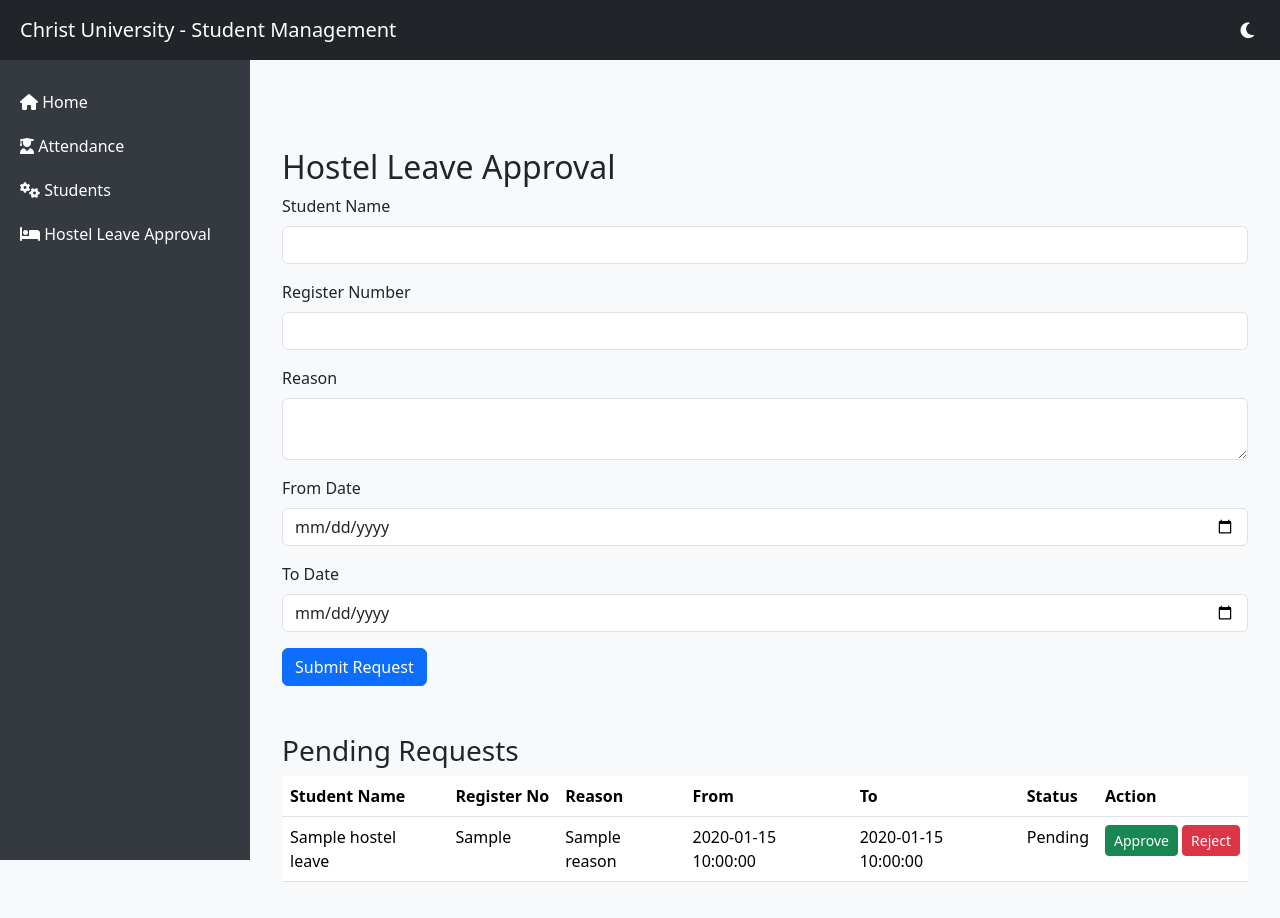
After one commit to Samiksha-gupta27/student-mgmt-flask, a Flask app: page /hostel_leave/ in a window 1280 px wide. The commit adds this page. Run offline with Flask 3, Linux system fonts and the light colour scheme; a database or web service that is not in the repository returns one stand-in record (values such as "Sample title").

Commit message:
Added hostel leave approval feature

```diff
--- a/app.py
+++ b/app.py
@@ -347,5 +347,33 @@ def export_data():
 
     return Response(output, mimetype='text/csv', headers={"Content-Disposition": "attachment;filename=students.csv"})
 
+# Hostel Leave Request Page
+@app.route('/hostel_leave/', methods=['GET', 'POST'])
+def hostel_leave_page():
+    if request.method == 'POST':
+        data = request.form
+        leave_request = {
+            'student_name': data['student_name'],
+            'reg_no': data['reg_no'],
+            'reason': data['reason'],
+            'from_date': data['from_date'],
+            'to_date': data['to_date'],
+            'status': 'Pending'
+        }
+        db.hostel_leave.insert_one(leave_request)
+        return redirect(url_for('hostel_leave_page'))
+
+    leave_requests = list(db.hostel_leave.find())
+    return render_template('hostel_leave.html', leave_requests=leave_requests)
+
+# Approve or Reject Leave Request
+@app.route('/update-leave/<id>/<action>/', methods=['POST'])
+def update_leave_status(id, action):
+    if action in ['approve', 'reject']:
+        status = 'Approved' if action == 'approve' else 'Rejected'
+        db.hostel_leave.update_one({'_id': ObjectId(id)}, {'$set': {'status': status}})
+    return redirect(url_for('hostel_leave_page'))
+
+
 if __name__ == '__main__':
     app.run(debug=True)
--- a/templates/base.html
+++ b/templates/base.html
@@ -5,16 +5,8 @@
     <meta charset="utf-8">
     <meta name="viewport" content="width=device-width, initial-scale=1">
     <title>STMS | {% block title %} {% endblock %} </title>
-
-    <!-- Bootstrap CSS -->
-    <link href="https://cdn.jsdelivr.net/npm/bootstrap@5.3.3/dist/css/bootstrap.min.css" rel="stylesheet"
-        integrity="sha384-QWTKZyjpPEjISv5WaRU9OFeRpok6YctnYmDr5pNlyT2bRjXh0JMhjY6hW+ALEwIH" crossorigin="anonymous">
-    <link href="https://cdn.jsdelivr.net/npm/bootstrap@5.3.2/dist/css/bootstrap.min.css" rel="stylesheet">
-
-    <!-- Font Awesome Icons -->
-    <link rel="stylesheet" href="https://cdnjs.cloudflare.com/ajax/libs/font-awesome/6.7.2/css/all.min.css"
-        integrity="sha512-Evv84Mr4kqVGRNSgIGL/F/aIDqQb7xQ2vcrdIwxfjThSH8CSR7PBEakCr51Ck+w+/U6swU2Im1vVX0SVk9ABhg=="
-        crossorigin="anonymous" referrerpolicy="no-referrer" />
+    <link href="https://cdn.jsdelivr.net/npm/bootstrap@5.3.3/dist/css/bootstrap.min.css" rel="stylesheet">
+    <link rel="stylesheet" href="https://cdnjs.cloudflare.com/ajax/libs/font-awesome/6.7.2/css/all.min.css">
 
     <style>
         /* Default Light Theme */
@@ -101,7 +93,6 @@
 </head>
 
 <body>
-
     <div class="topnav">
         <a href="#">Christ University - Student Management</a>
         <button class="dark-mode-btn" onclick="toggleDarkMode()">
@@ -113,8 +104,7 @@
         <a href="{{ url_for('index') }}"><i class="fas fa-home"></i> Home</a>
         <a href="{{ url_for('attendance_page') }}"><i class="fas fa-user-graduate"></i> Attendance</a>
         <a href="{{ url_for('students_page') }}"><i class="fas fa-cogs"></i> Students</a>
-        <a href="{{ url_for('search_marks') }}"><i class="fa-solid fa-clipboard-user"></i> Marks</a>
-
+        <a href="{{ url_for('hostel_leave_page') }}"><i class="fas fa-bed"></i> Hostel Leave Approval</a>
     </div>
 
     <div class="content">
@@ -122,33 +112,7 @@
     </div>
 
     {% block scripts %} {% endblock %}
-
-    <!-- Bootstrap JS -->
-    <script src="https://cdn.jsdelivr.net/npm/bootstrap@5.3.3/dist/js/bootstrap.bundle.min.js"
-        integrity="sha384-YvpcrYf0tY3lHB60NNkmXc5s9fDVZLESaAA55NDzOxhy9GkcIdslK1eN7N6jIeHz"
-        crossorigin="anonymous"></script>
-
-    <script>
-        function toggleDarkMode() {
-            const body = document.body;
-            body.classList.toggle("dark-mode");
-
-            // Save user preference in localStorage
-            if (body.classList.contains("dark-mode")) {
-                localStorage.setItem("theme", "dark");
-            } else {
-                localStorage.setItem("theme", "light");
-            }
-        }
-
-        // Load theme on page load
-        document.addEventListener("DOMContentLoaded", function () {
-            if (localStorage.getItem("theme") === "dark") {
-                document.body.classList.add("dark-mode");
-            }
-        });
-    </script>
-
+    <script src="https://cdn.jsdelivr.net/npm/bootstrap@5.3.3/dist/js/bootstrap.bundle.min.js"></script>
 </body>
 
 </html>
--- /dev/null
+++ b/templates/hostel_leave.html
@@ -0,0 +1,86 @@
+{% extends 'base.html' %}
+
+{% block title %} Hostel Leave Approval {% endblock %}
+
+{% block styles %}
+    <link type="text/css" href="{{ url_for('static', filename='css/hostel_leave.css') }}" rel="stylesheet">
+{% endblock %}
+
+{% block content %}
+    <div class="container mt-5">
+        <h2>Hostel Leave Approval</h2>
+        <form action="{{ url_for('hostel_leave_page') }}" method="POST">
+            <div class="mb-3">
+                <label for="student_name" class="form-label">Student Name</label>
+                <input type="text" class="form-control" name="student_name" required>
+            </div>
+            <div class="mb-3">
+                <label for="reg_no" class="form-label">Register Number</label>
+                <input type="text" class="form-control" name="reg_no" id="reg_no" required oninput="validateRegisterNumber(this)">
+                <span id="error_message" style="color: red;"></span>
+            </div>
+            <div class="mb-3">
+                <label for="reason" class="form-label">Reason</label>
+                <textarea class="form-control" name="reason" required></textarea>
+            </div>
+            <div class="mb-3">
+                <label for="from_date" class="form-label">From Date</label>
+                <input type="date" class="form-control" name="from_date" required>
+            </div>
+            <div class="mb-3">
+                <label for="to_date" class="form-label">To Date</label>
+                <input type="date" class="form-control" name="to_date" required>
+            </div>
+            <button type="submit" class="btn btn-primary">Submit Request</button>
+        </form>
+
+        <h3 class="mt-5">Pending Requests</h3>
+        <table class="table">
+            <thead>
+                <tr>
+                    <th>Student Name</th>
+                    <th>Register No</th>
+                    <th>Reason</th>
+                    <th>From</th>
+                    <th>To</th>
+                    <th>Status</th>
+                    <th>Action</th>
+                </tr>
+            </thead>
+            <tbody>
+                {% for request in leave_requests %}
+                <tr>
+                    <td>{{ request.student_name }}</td>
+                    <td>{{ request.reg_no }}</td>
+                    <td>{{ request.reason }}</td>
+                    <td>{{ request.from_date }}</td>
+                    <td>{{ request.to_date }}</td>
+                    <td>{{ request.status }}</td>
+                    <td>
+                        {% if request.status == 'Pending' %}
+                            <form action="{{ url_for('update_leave_status', id=request._id, action='approve') }}" method="POST" style="display:inline;">
+                                <button type="submit" class="btn btn-success btn-sm">Approve</button>
+                            </form>
+                            <form action="{{ url_for('update_leave_status', id=request._id, action='reject') }}" method="POST" style="display:inline;">
+                                <button type="submit" class="btn btn-danger btn-sm">Reject</button>
+                            </form>
+                        {% endif %}
+                    </td>
+                </tr>
+                {% endfor %}
+            </tbody>
+        </table>
+    </div>
+
+    <script>
+    function validateRegisterNumber(input) {
+        let errorMessage = document.getElementById("error_message");
+        if (!/^\d*$/.test(input.value)) {
+            errorMessage.textContent = "Only numbers are allowed!";
+            input.value = input.value.replace(/\D/g, ""); // Remove non-numeric characters
+        } else {
+            errorMessage.textContent = "";
+        }
+    }
+    </script>
+{% endblock %}
```
